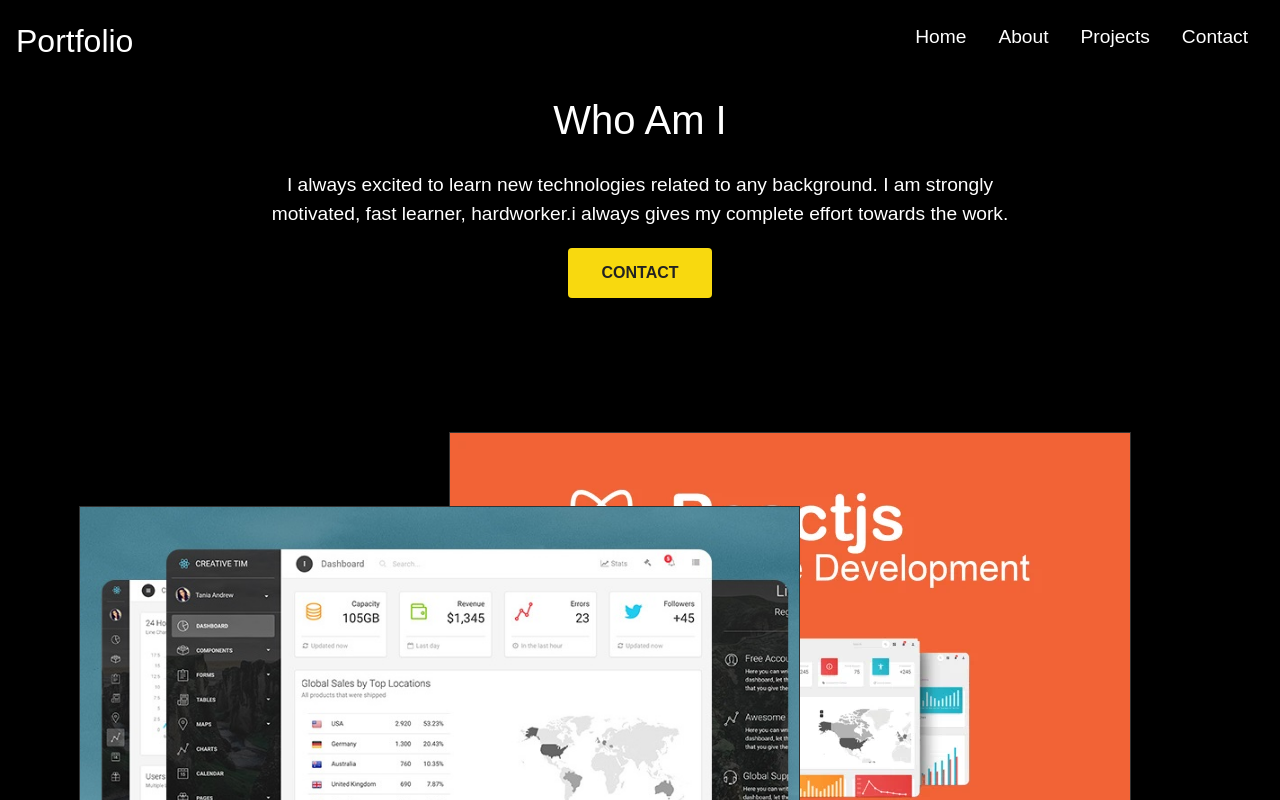
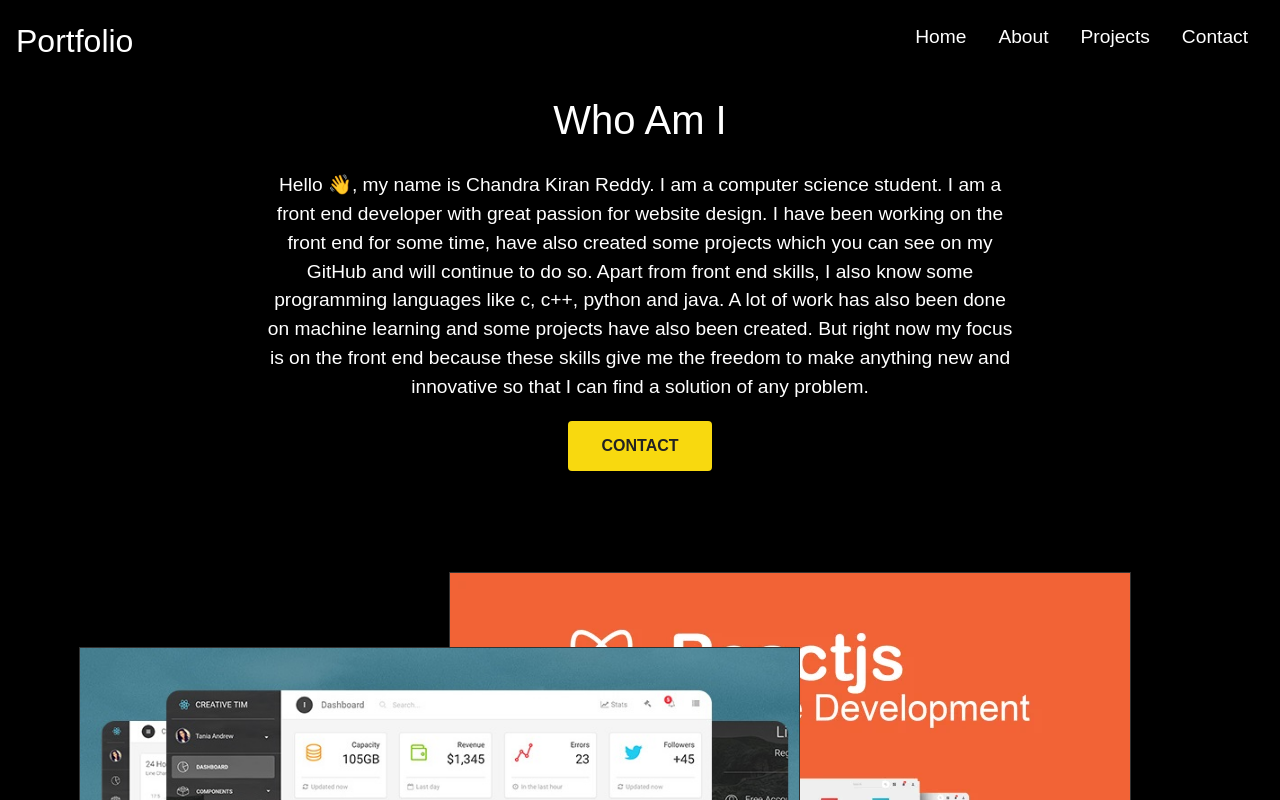
Before and after one commit to Kovvuri-Chandra-Kiran-Reddy/portfolio, a React (Vite) app: page /#/about in a window 1280 px wide. Shown: the top 800 px of the page. Built offline with nearby package versions, Linux system fonts and the light colour scheme.

Commit message:
modified

```diff
--- a/src/components/AboutContent/AboutContent.css
+++ b/src/components/AboutContent/AboutContent.css
@@ -12,7 +12,7 @@
     text-align: center;
     margin: auto;
     color: green;
-    padding: 4rem 0 2rem 0;
+    padding: 4rem 0 0 0;
     max-width: 750px;
 }
 
--- a/src/components/AboutContent/AboutContent.jsx
+++ b/src/components/AboutContent/AboutContent.jsx
@@ -9,7 +9,7 @@ const AboutContent = () => {
         <div className='about'>
             <div className="left">
                 <h1>Who Am I</h1>
-                <p>I always excited to learn new technologies related to any background. I am strongly motivated, fast learner, hardworker.i always gives my complete effort towards the work.</p>
+                <p>Hello 👋, my name is Chandra Kiran Reddy. I am a computer science student. I am a front end developer with great passion for website design. I have been working on the front end for some time, have also created some projects which you can see on my GitHub and will continue to do so. Apart from front end skills, I also know some programming languages like c, c++, python and java. A lot of work has also been done on machine learning and some projects have also been created. But right now my focus is on the front end because these skills give me the freedom to make anything new and innovative so that I can find a solution of any problem.</p>
                 <Link to="/contact">
                     <button className="btn">Contact</button>
                 </Link>
```
